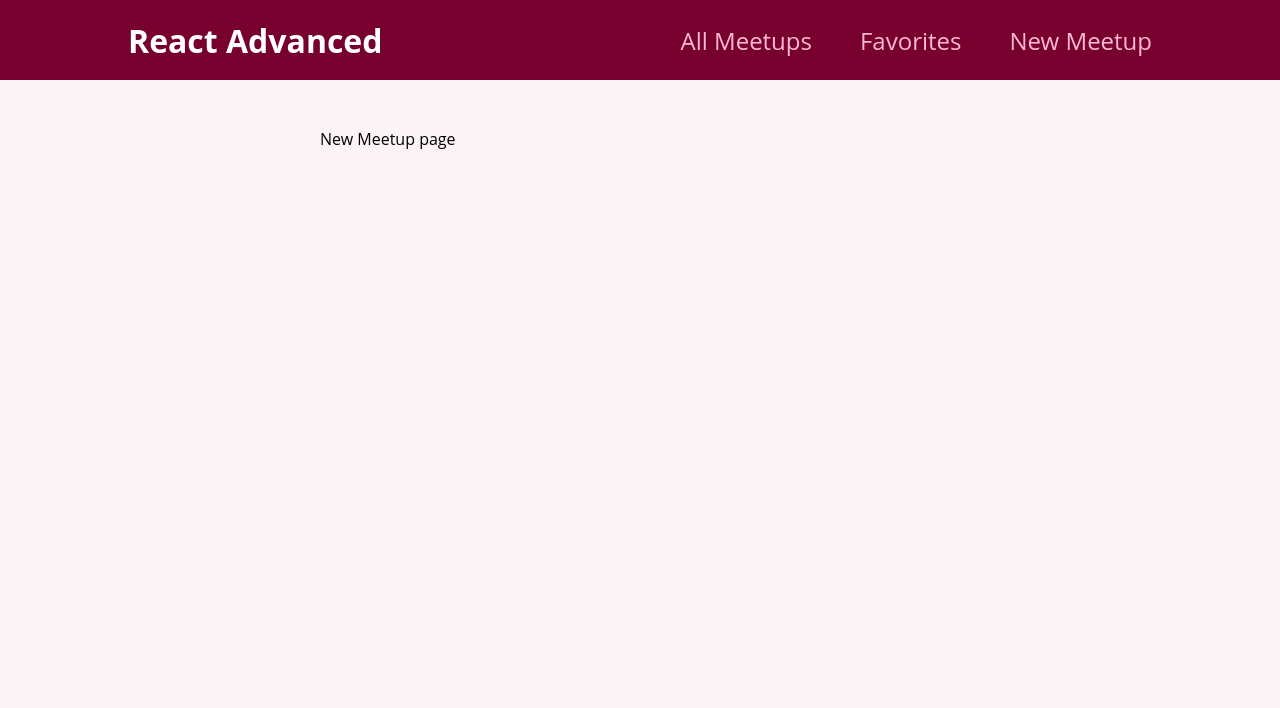
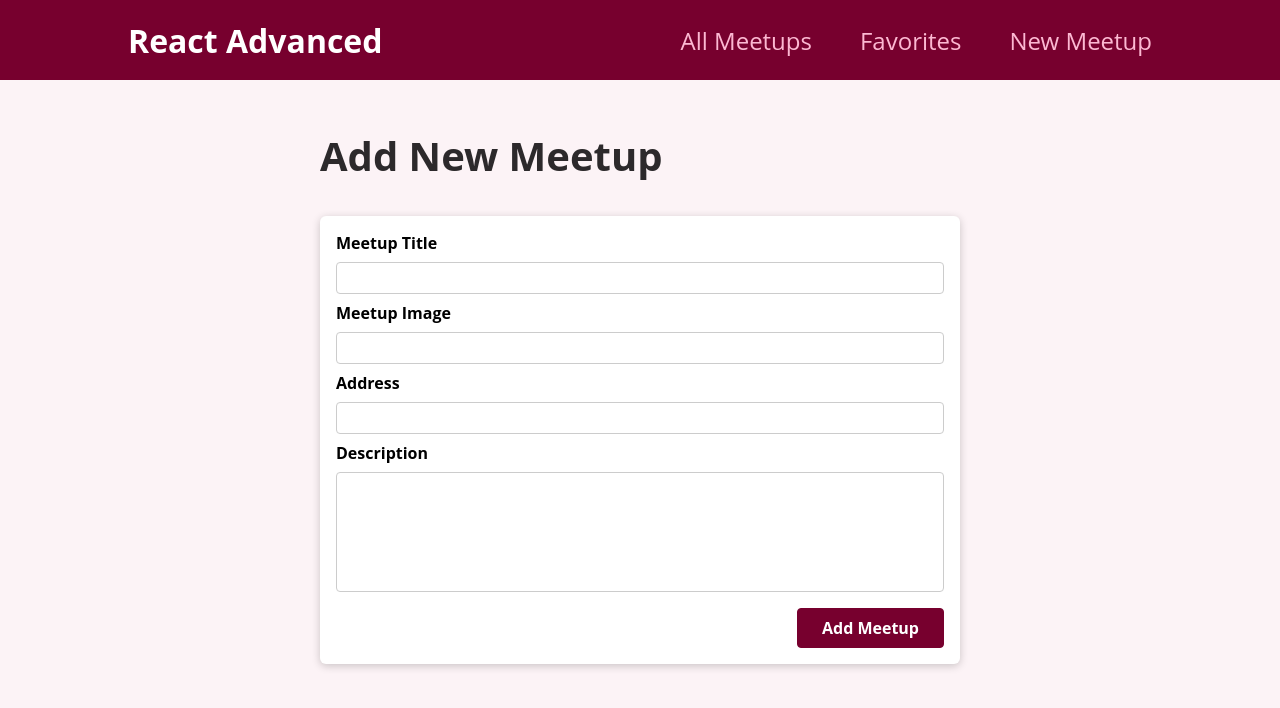
Before and after one commit to inerpiece/react-advanced, a React (Create React App) app: page /new-meetup in a window 1280 px wide. Shown: the top 708 px of the page. Built offline with nearby package versions, Linux system fonts and the light colour scheme.

Commit message:
added a markup for the Form inside its own component

```diff
--- /dev/null
+++ b/src/components/meetups/NewMeetupForm.js
@@ -0,0 +1,32 @@
+import classes from './NewMeetupForm.module.css';
+import Card from '../ui/Card';
+
+function NewMeetupForm () {
+  return (
+    <Card>
+      <form className={classes.form}>
+        <div className={classes.control}>
+          <label htmlFor='title'>Meetup Title</label>
+          <input type="text" required id='title' />
+        </div>
+        <div className={classes.control}>
+          <label htmlFor='image'>Meetup Image</label>
+          <input type="url" required id='image' />
+        </div>
+        <div className={classes.control}>
+          <label htmlFor='address'>Address</label>
+          <input type="text" required id='address' />
+        </div>
+        <div className={classes.control}>
+          <label htmlFor='description'>Description</label>
+          <textarea id="description" required rows="5"></textarea>
+        </div>
+        <div className={classes.actions}>
+          <button>Add Meetup</button>
+        </div>
+      </form>
+    </Card>
+  )
+}
+
+export default NewMeetupForm;
--- /dev/null
+++ b/src/components/meetups/NewMeetupForm.module.css
@@ -0,0 +1,49 @@
+.form {
+    padding: 1rem;
+  }
+
+  .control {
+    margin-bottom: 0.5rem;
+  }
+
+  .control label {
+    display: block;
+    font-weight: bold;
+    margin-bottom: 0.5rem;
+  }
+
+  .control input,
+  .control textarea {
+    display: block;
+    font: inherit;
+    border-radius: 4px;
+    border: 1px solid #ccc;
+    padding: 0.25rem;
+    width: 100%;
+  }
+
+  .actions {
+    margin-top: 1rem;
+    text-align: right;
+  }
+
+  .actions button {
+    font: inherit;
+    cursor: pointer;
+    background-color: #77002e;
+    color: white;
+    padding: 0.5rem 1.5rem;
+    border: 1px solid #77002e;
+    border-radius: 4px;
+    font-weight: bold;
+  }
+
+  .actions button:hover,
+  .actions button:active {
+    background-color: #a50e48;
+    border-color: #a50e48;
+  }
+
+  textarea {
+      resize: none;
+  }
--- a/src/pages/NewMeetup.js
+++ b/src/pages/NewMeetup.js
@@ -1,7 +1,11 @@
+import NewMeetupForm from "../components/meetups/NewMeetupForm";
 function NewMeetupPage () {
-    return (
-        <div>New Meetup page</div>
-    );
+  return (
+    <section>
+      <h1>Add New Meetup</h1>
+      <NewMeetupForm />
+    </section>
+  );
 }
 
-export default NewMeetupPage
+export default NewMeetupPage;
```
